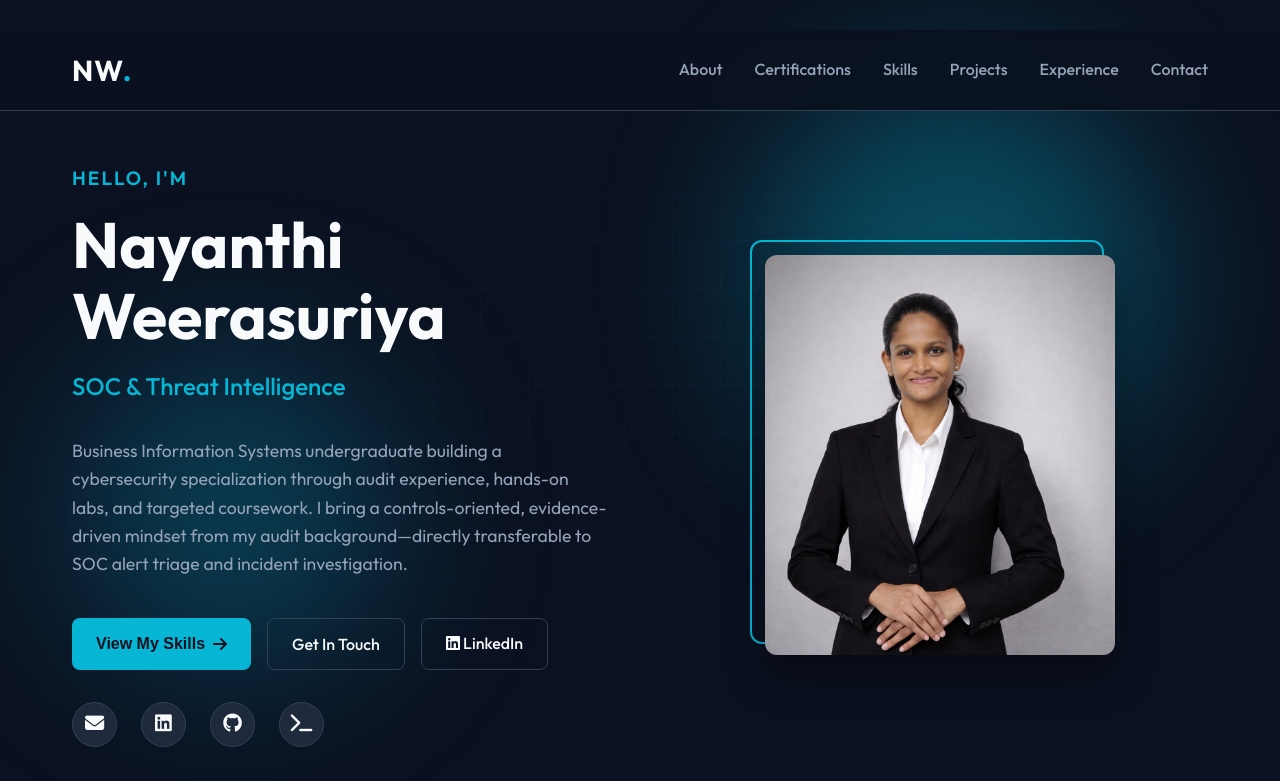
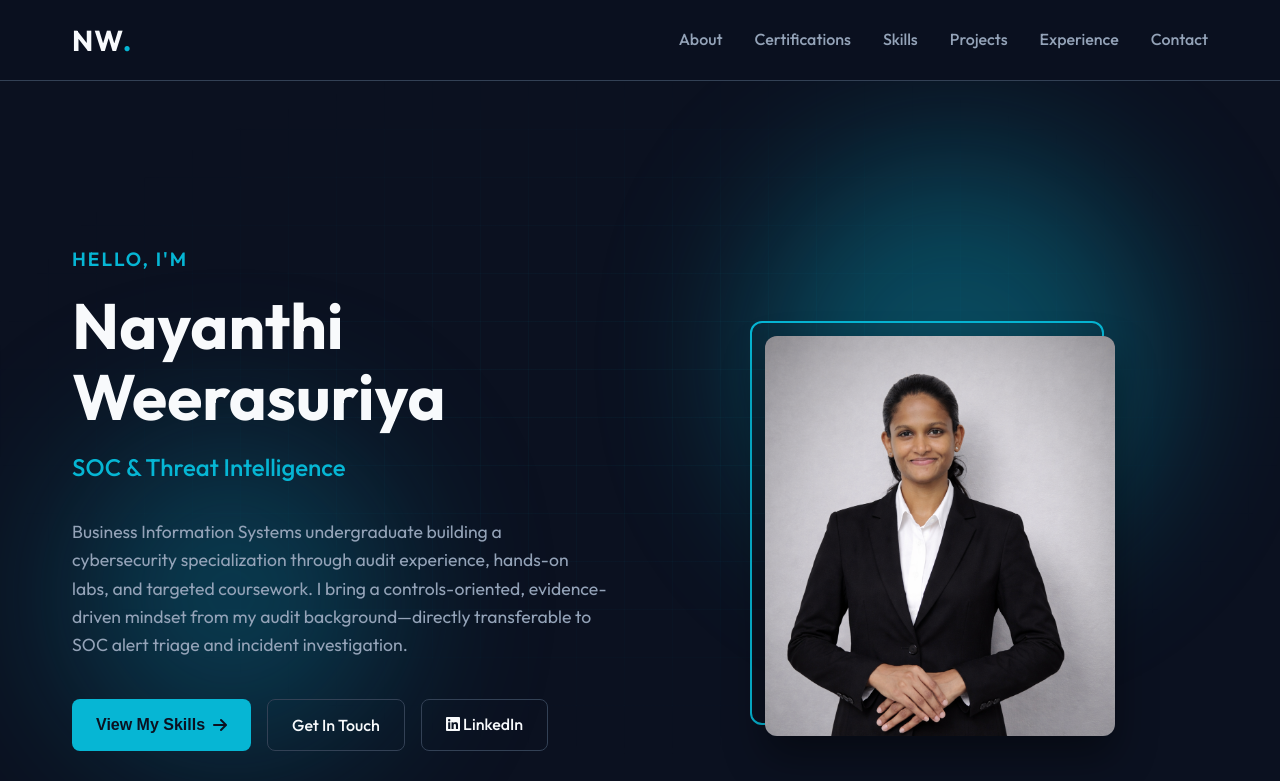
Before and after one commit to Nayanthi-Weerasuriya/portfolio, a Next.js app: page / in a window 1280 px wide. Shown: the top 781 px of the page. Built offline with nearby package versions, Linux system fonts and the light colour scheme; no server answers.

Commit message:
Add files via upload

```diff
--- a/app/globals.css
+++ b/app/globals.css
@@ -91,8 +91,8 @@ a:hover {
 header {
     background-color: rgba(11, 17, 32, 0.9);
     backdrop-filter: blur(10px);
-    position: fixed;
-    top: 30px;
+    position: relative;
+    top: auto;
     left: 0;
     width: 100%;
     z-index: 1000;
```
